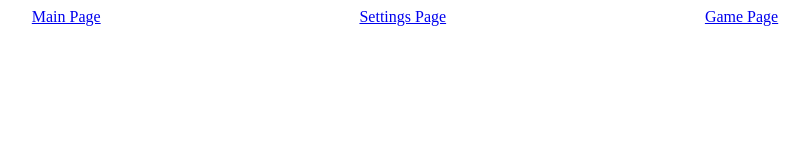
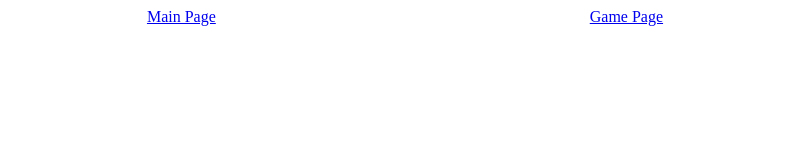
Before and after one commit to renirengi/chrismas-task, a website built with webpack: page chrismas-task/src/index.html in a window 1280 px wide. Both pictures are taken after a click on the link "Settings Page". Shown: the whole page, without its empty margins (235-1044 px from the left). Built offline with nearby package versions, Linux system fonts and the light colour scheme.

Commit message:
feat: all navigation

```diff
--- /dev/null
+++ b/chrismas-task/src/core/components/footer.ts
@@ -0,0 +1,16 @@
+import Component from '../templates/components';
+
+
+class Footer extends Component {
+  constructor(tagName: string, className: string) {
+    super(tagName, className);
+  }
+
+  render() {
+   return this.container;
+  }
+
+}
+
+
+export default Footer;
--- a/chrismas-task/src/core/components/header.ts
+++ b/chrismas-task/src/core/components/header.ts
@@ -27,6 +27,7 @@ class Header extends Component {
       const buttonHTML = document.createElement('a');
       buttonHTML.href = `#${button.id}`;
       buttonHTML.innerText = button.text;
+      buttonHTML.classList.add('active');
       pageButtons.append(buttonHTML);
     });
     this.container.append(pageButtons);
--- /dev/null
+++ b/chrismas-task/src/core/components/main.ts
@@ -0,0 +1,16 @@
+import Component from '../templates/components';
+
+
+class Main extends Component {
+  constructor(tagName: string, className: string) {
+    super(tagName, className);
+  }
+
+  render() {
+   return this.container;
+  }
+
+}
+
+
+export default Main;
--- a/chrismas-task/src/core/templates/page.ts
+++ b/chrismas-task/src/core/templates/page.ts
@@ -13,6 +13,7 @@ abstract class Page {
     return headerTitle;
   }*/
 
+
   render() {
     return this.container;
   }
--- a/chrismas-task/src/global.css
+++ b/chrismas-task/src/global.css
@@ -2,3 +2,12 @@
   display: flex;
   justify-content: space-evenly;
 }
+
+.hidden {
+  opacity: 0;
+  transition: opacity 0.5s ease-out, width 0.5s ease 0.5s, height 0.5s ease 0.5s;
+}
+
+.active.hidden {
+  opacity: 1;
+}
--- a/chrismas-task/src/pages/app/app.ts
+++ b/chrismas-task/src/pages/app/app.ts
@@ -3,6 +3,8 @@ import SettingsPage from "../settings/settings";
 import GamePage from "../game/game";
 import Page from "../../core/templates/page";
 import Header from '../../core/components/header';
+import Main from '../../core/components/main';
+import Footer from '../../core/components/footer';
 
 
 
@@ -16,6 +18,8 @@ class App {
   private static container: HTMLElement = document.body;
   private static defaultPageId = 'current-page';
   private header: Header;
+  private main: Main;
+  private footer: Footer;
 
   static renderNewPage(idPage: string) {
     const currentPageHTML = document.querySelector(`#${App.defaultPageId}`);
@@ -48,10 +52,14 @@ class App {
 
   constructor() {
     this.header = new Header('header', 'header-container');
+    this.main = new Main ('main', 'main-container');
+    this.footer = new Main ('footer', 'footer-container');
   }
 
   run() {
     App.container.append(this.header.render());
+    App.container.append(this.main.render());
+    App.container.append(this.footer.render());
     App.renderNewPage('main-page');
     this.enableRouteChange();
   }
--- a/chrismas-task/src/pages/game/game.ts
+++ b/chrismas-task/src/pages/game/game.ts
@@ -11,10 +11,23 @@ class GamePage extends Page{
   }
 
   render() {
+    this.changeVisibility();
     //const title = this.createHeaderTitle(GamePage.TextObject.MainTitle);
     //this.container.append(title);
     return this.container;
   }
+
+  changeVisibility(){
+    const buttonElement = document.querySelectorAll('.active');
+    buttonElement.forEach((element) => {
+      if(element.textContent==='Game Page'){
+        element.style.display = 'none';
+      }
+      else{
+        element.style.display = 'block';
+      }
+    })
+}
 }
 
 export default GamePage;
--- a/chrismas-task/src/pages/main/main.ts
+++ b/chrismas-task/src/pages/main/main.ts
@@ -12,10 +12,23 @@ class MainPage extends Page {
 
 
   render() {
+    this.changeVisibility()
     //const title = this.createHeaderTitle(MainPage.TextObject.MainTitle);
     //this.container.append(title);
     return this.container;
   }
+
+  changeVisibility(){
+    const buttonElement = document.querySelectorAll('.active');
+    buttonElement.forEach((element) => {
+      if(element.textContent==="Main Page"){
+        element.style.display = 'none';
+      }
+      else{
+        element.style.display = 'block';
+      }
+    })
+}
 }
 
 export default MainPage;
--- a/chrismas-task/src/pages/settings/settings.ts
+++ b/chrismas-task/src/pages/settings/settings.ts
@@ -11,10 +11,24 @@ class SettingsPage extends Page{
   }
 
   render() {
+    this.changeVisibility();
     //const title = this.createHeaderTitle(SettingsPage.TextObject.MainTitle);
     //this.container.append(title);
     return this.container;
   }
+
+  changeVisibility(){
+    const buttonElement = document.querySelectorAll('.active');
+    buttonElement.forEach((element) => {
+      if(element.textContent==='Settings Page'){
+        element.style.display = 'none';
+      }
+      else{
+        element.style.display = 'block';
+      }
+    })
+  }
+
 }
 
 export default SettingsPage;
```
Also changed, not shown: chrismas-task/src/utils.ts (added, +9 -0 lines).
